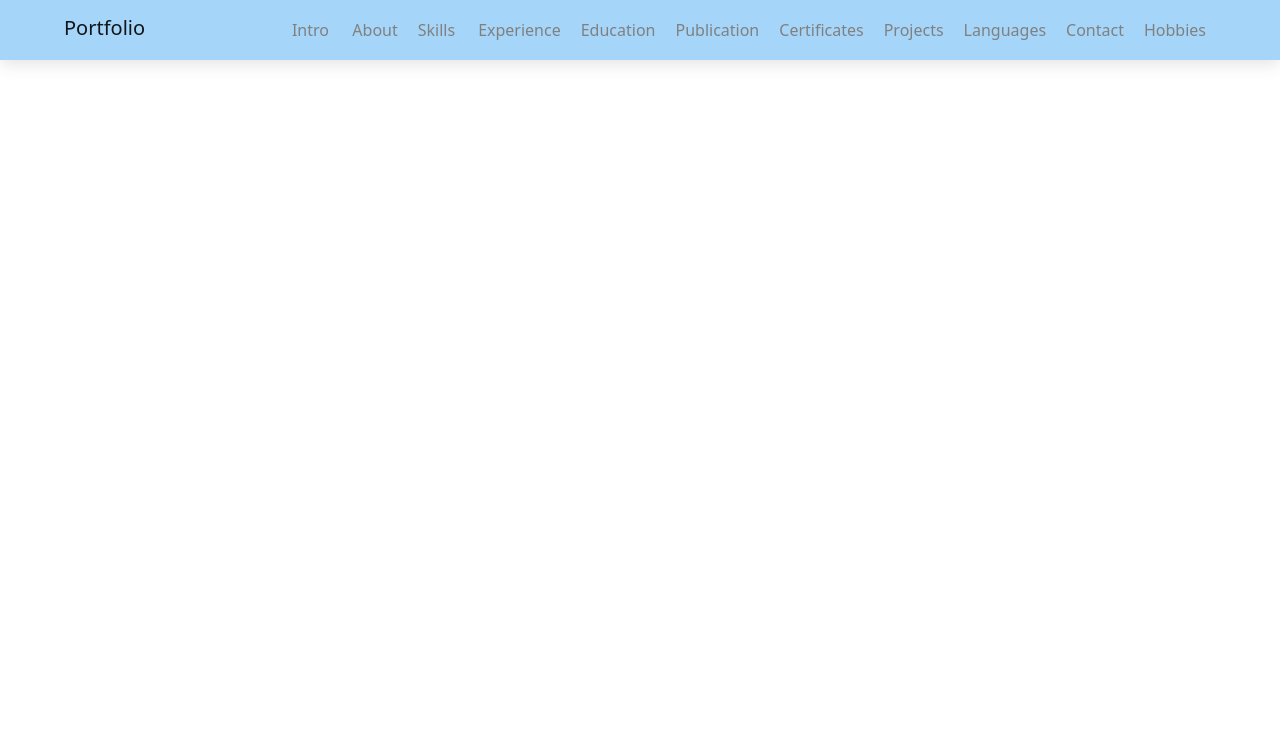
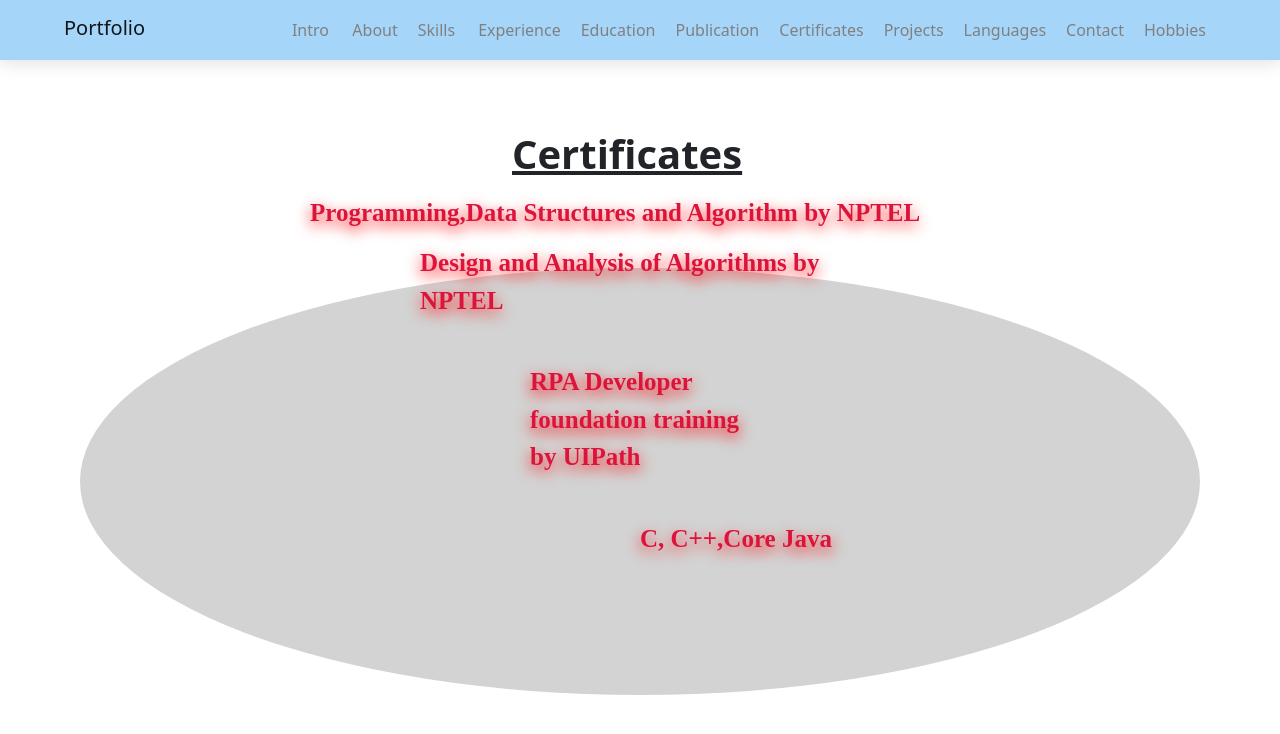
Before and after one commit to aiswarya-p04/Portfolio, a React (Create React App) app: page /certificate in a window 1280 px wide. Shown: the top 734 px of the page. Built offline with nearby package versions, Linux system fonts and the light colour scheme.

Commit message:
added certificate

```diff
--- a/src/App.js
+++ b/src/App.js
@@ -12,6 +12,7 @@
 import Publication from "./components/Publication/Publication";
 import Experience from "./components/experience/Experience";
 import Education from "./components/education/Education";
+import Certificate from "./components/certificates/Certificate";
 
 function App() {
   return (
@@ -37,6 +38,8 @@
           element={<Education />} />
           <Route path="/publication"
           element={<Publication />} />
+          <Route path="/certificate"
+          element={<Certificate />} />
 
         <Route path="/contact"
           element={<Contact />} />
--- a/src/components/Home.js
+++ b/src/components/Home.js
@@ -7,6 +7,7 @@
 import Publication from './Publication/Publication';
 import Experience from './experience/Experience';
 import Education from './education/Education';
+import Certificate from './certificates/Certificate';
 
 const Home = () => {
   return (
@@ -18,6 +19,7 @@
       <Experience/>
       <Education/>
       <Publication/>
+      <Certificate/>
       <Contact/>
     </div>
   )
--- a/src/components/Publication/Publication.js
+++ b/src/components/Publication/Publication.js
@@ -8,7 +8,7 @@
     }
   return (
     <div className='publication'>
-      <h1>Paper Publication : (IEEE)</h1>
+      <h1>Paper Publication : (IEEE ACTS 2020)</h1>
       <div className='h22'>Emotion recognition by inclusion of age and gender parameters with a novel hierarchical approach using deep learning:</div>
       <div className="pub">
       <div className="pub-left">
--- /dev/null
+++ b/src/components/certificates/Certificate.js
@@ -0,0 +1,18 @@
+import React from 'react'
+import "./certificate.css";
+
+const Certificate = () => {
+  return (
+    <div className='certificate'>
+      <div className="head">Certificates</div>
+      <div className="cer">
+        <div className="first">Programming,Data Structures and Algorithm by NPTEL</div>
+        <div className="second">Design and Analysis of Algorithms by NPTEL</div>
+        <div className="third">RPA Developer foundation training by UIPath</div>
+        <div className="fourth">C, C++,Core Java</div>
+      </div>
+    </div>
+  )
+}
+
+export default Certificate
--- /dev/null
+++ b/src/components/certificates/certificate.css
@@ -0,0 +1,63 @@
+.certificate{
+    height: 100vh;
+}
+.head{
+    font-size: 40px;
+    font-weight: 600;
+    text-decoration: underline;
+    width: 100%;
+    /* background-color: blue; */
+    padding:5% 40%;
+}
+.cer{
+    font-size: 25px;
+    font-weight: 700;
+    font-family: cursive;
+    padding: 10px;
+    margin: 20px 80px;
+    color:crimson;
+    text-shadow: 0 5px 15px #FF0000;
+    background-color: lightgrey;
+    border-radius: 50%;
+    /* height: 50px; */
+    /* overflow: hidden; */
+}
+
+.first{
+    padding: 2% 20%;
+    animation: move 8s ease-in-out infinite alternate;
+    height: 50px;
+
+}
+.second{
+    padding: 2% 30%;
+    animation: move 8s ease-in-out infinite alternate;
+}
+.third{
+    padding: 2% 40%;
+    animation: move 8s ease-in-out infinite alternate;
+}
+.fourth{
+    padding-top: 2%;
+    padding-bottom: 2%;
+    padding-left: 50%;
+    padding-right: 30%;
+    animation: move 8s ease-in-out infinite alternate;
+}
+
+@keyframes move {
+    25%{
+transform: translateY(-50px);
+    }
+
+    50%{
+        transform: translateY(-80px);
+    }
+
+    75%{
+        transform: translateY(-110px);
+    }
+    100%{
+        transform: translateY(-140px);
+    }
+}
--- a/src/components/navbar/Inavbar.js
+++ b/src/components/navbar/Inavbar.js
@@ -26,7 +26,7 @@
         <Link to="/experience" className='links'>Experience</Link>
         <Link to="/education" className='links'>Education</Link>
         <Link to="/publication" className='links'>Publication</Link>
-        <Link to="#" className='links'>Certificates</Link>
+        <Link to="/certificate" className='links'>Certificates</Link>
         <Link to="#" className='links'>Projects</Link>
         <Link to="#" className='links'>Languages</Link>
         <Link to="/Contact" className='links'>Contact</Link>
```
